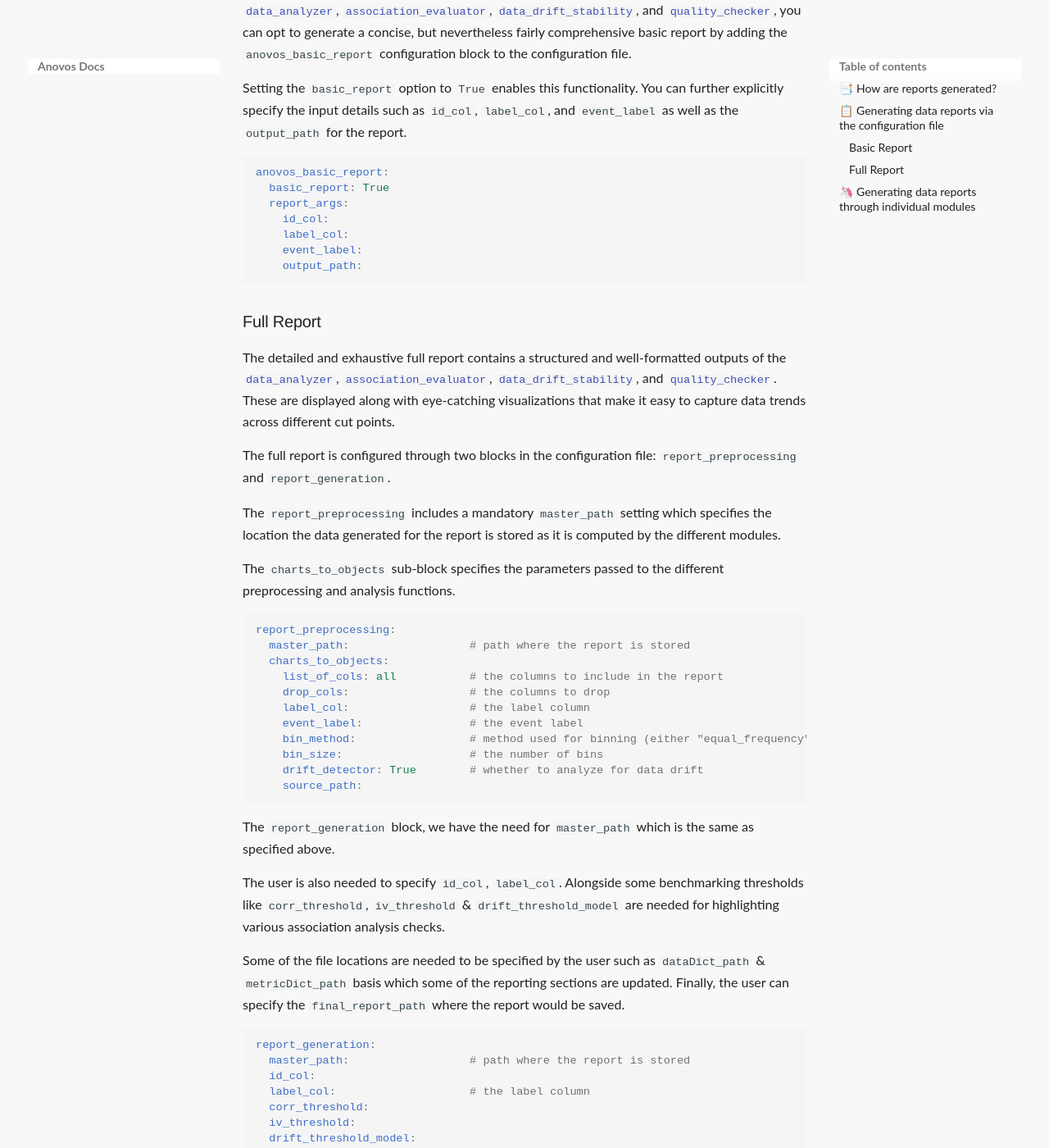
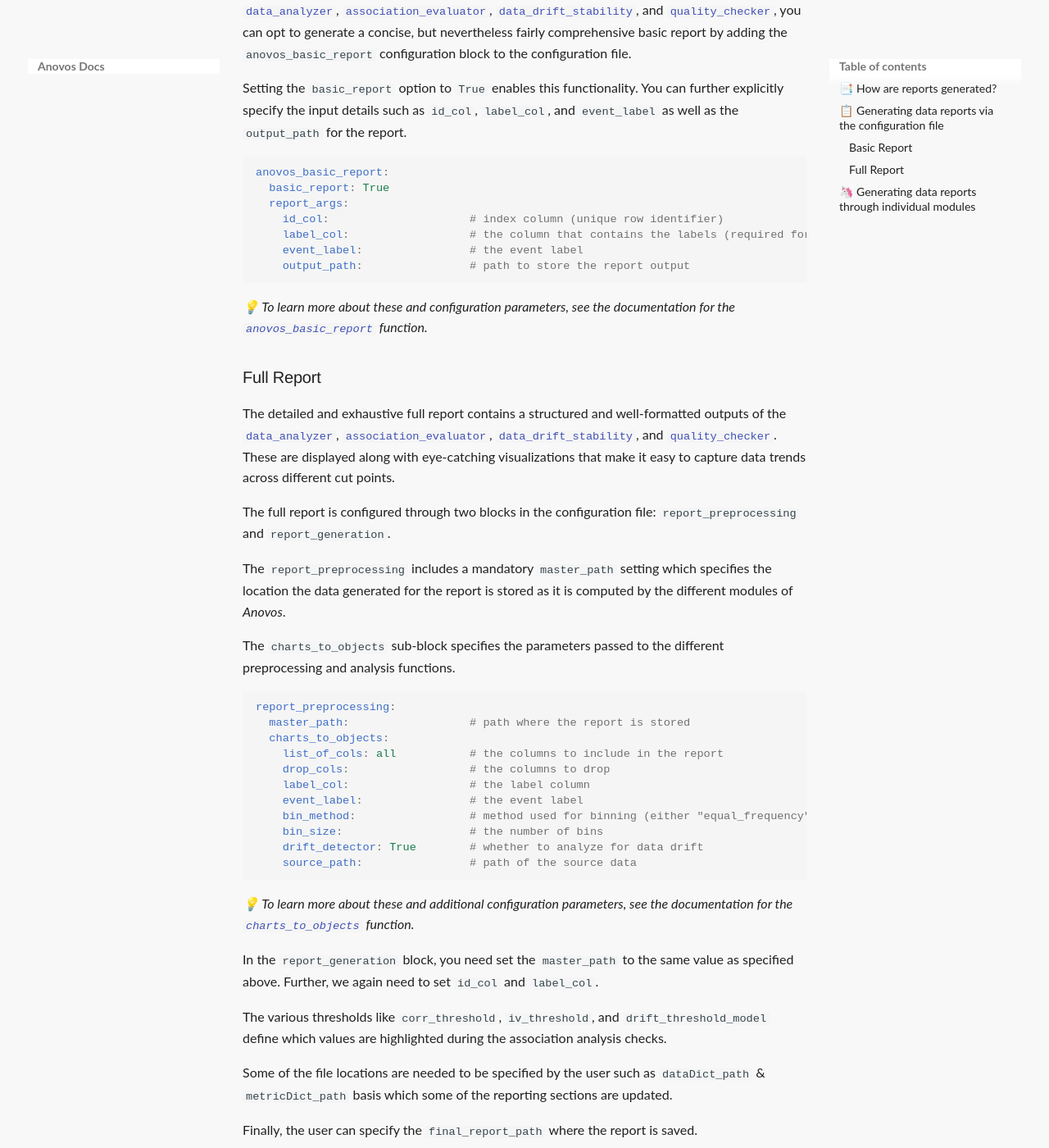
Before and after one commit to anovos/anovos-docs, an MkDocs documentation site: the page built from docs/using-anovos/data-reports/overview.md, in a window 1280 px wide and 1400 px high, scrolled down 775 px. Shown: the whole window at 82% size. Built offline with MkDocs 1.6.1 and Material for MkDocs 9.7.7, drawn with Linux system fonts in a browser that asks for light colours; some of the changed text lies outside the part shown.

Commit message:
Explain parameters and link to API documentation

````diff
--- a/docs/using-anovos/data-reports/overview.md
+++ b/docs/using-anovos/data-reports/overview.md
@@ -38,11 +38,14 @@ as well as the `output_path` for the report.
 anovos_basic_report:
   basic_report: True
   report_args:
-    id_col:
-    label_col:
-    event_label:
-    output_path:
+    id_col:                     # index column (unique row identifier)
+    label_col:                  # the column that contains the labels (required for supervised learning, leave blank otherwise)
+    event_label:                # the event label
+    output_path:                # path to store the report output
 ```
+
+_💡 To learn more about these and configuration parameters, see the documentation for the
+[`anovos_basic_report`](../../api/data_report/basic_report_generation.md#anovos_basic_report) function._
 
 ### Full Report
 
@@ -56,7 +59,7 @@ These are displayed along with eye-catching visualizations that make it easy to
 The full report is configured through two blocks in the configuration file: `report_preprocessing` and  `report_generation`.
 
 The `report_preprocessing` includes a mandatory `master_path` setting which specifies the location
-the data generated for the report is stored as it is computed by the different modules.
+the data generated for the report is stored as it is computed by the different modules of _Anovos_.
 
 The `charts_to_objects` sub-block specifies the parameters passed to the different preprocessing and analysis functions.
 
@@ -71,16 +74,21 @@ report_preprocessing:
     bin_method:                 # method used for binning (either "equal_frequency" or "equal_range")
     bin_size:                   # the number of bins
     drift_detector: True        # whether to analyze for data drift
-    source_path:
+    source_path:                # path of the source data
 ```
+_💡 To learn more about these and additional configuration parameters, see the documentation for the
+[`charts_to_objects`](../../api/data_report/report_preprocessing.md#charts_to_objects) function._
 
-The `report_generation` block, we have the need for `master_path` which is the same as specified above.
+In the `report_generation` block, you need set the `master_path` to the same value as specified above.
+Further, we again need to set `id_col` and `label_col`.
 
-The user is also needed to specify `id_col`, `label_col`.
-Alongside some benchmarking thresholds like `corr_threshold`, `iv_threshold` & `drift_threshold_model` are needed for highlighting various association analysis checks.
+The various thresholds like `corr_threshold`, `iv_threshold`, and `drift_threshold_model` define which values
+are highlighted during the association analysis checks.
 
-Some of the file locations are needed to be specified by the user such as `dataDict_path` & `metricDict_path` basis which some of the reporting sections are updated.
-Finally, the user can specify the `final_report_path` where the report would be saved.
+Some of the file locations are needed to be specified by the user such as `dataDict_path` & `metricDict_path`
+basis which some of the reporting sections are updated.
+
+Finally, the user can specify the `final_report_path` where the report is saved.
 
 ```yaml
 report_generation:
@@ -94,11 +102,14 @@ report_generation:
   metricDict_path:
   final_report_path:
 ```
+_💡 To learn more about these and additional configuration parameters, see the documentation for the
+[`anovos_report`](../../api/data_report/report_generation.md#anovos_report) function._
 
-For an example, see [the `configs.yaml` for the Anovos demo run](https://github.com/anovos/anovos/blob/main/config/configs.yaml).
+_💡 For an example, see
+[the `configs.yaml` for the Anovos demo run](https://github.com/anovos/anovos/blob/main/config/configs.yaml)._
 
 To control if and how the raw data that is included in the report is saved,
-you can add `write_`-blocks to your configuration file:
+you can optionally add `write_`-blocks to your configuration file:
 
 ```yaml
 write_intermediate:
````
